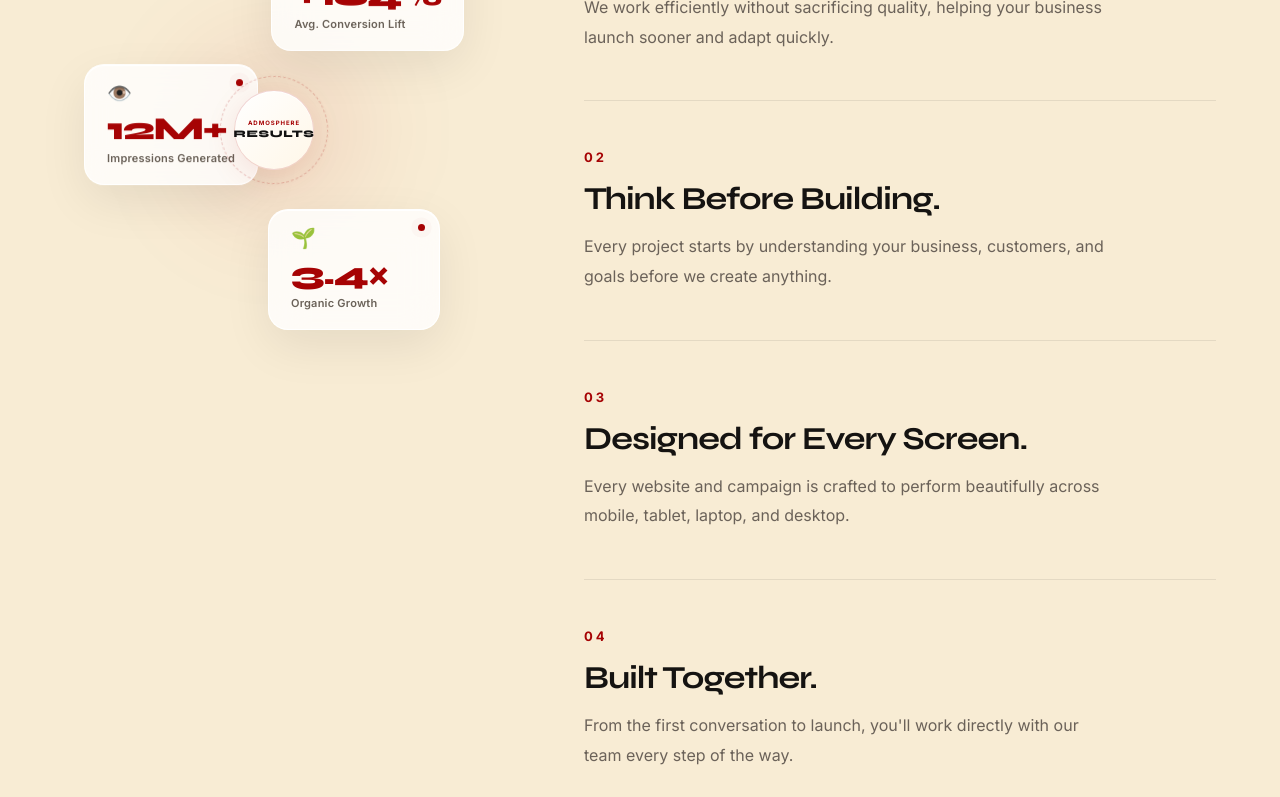
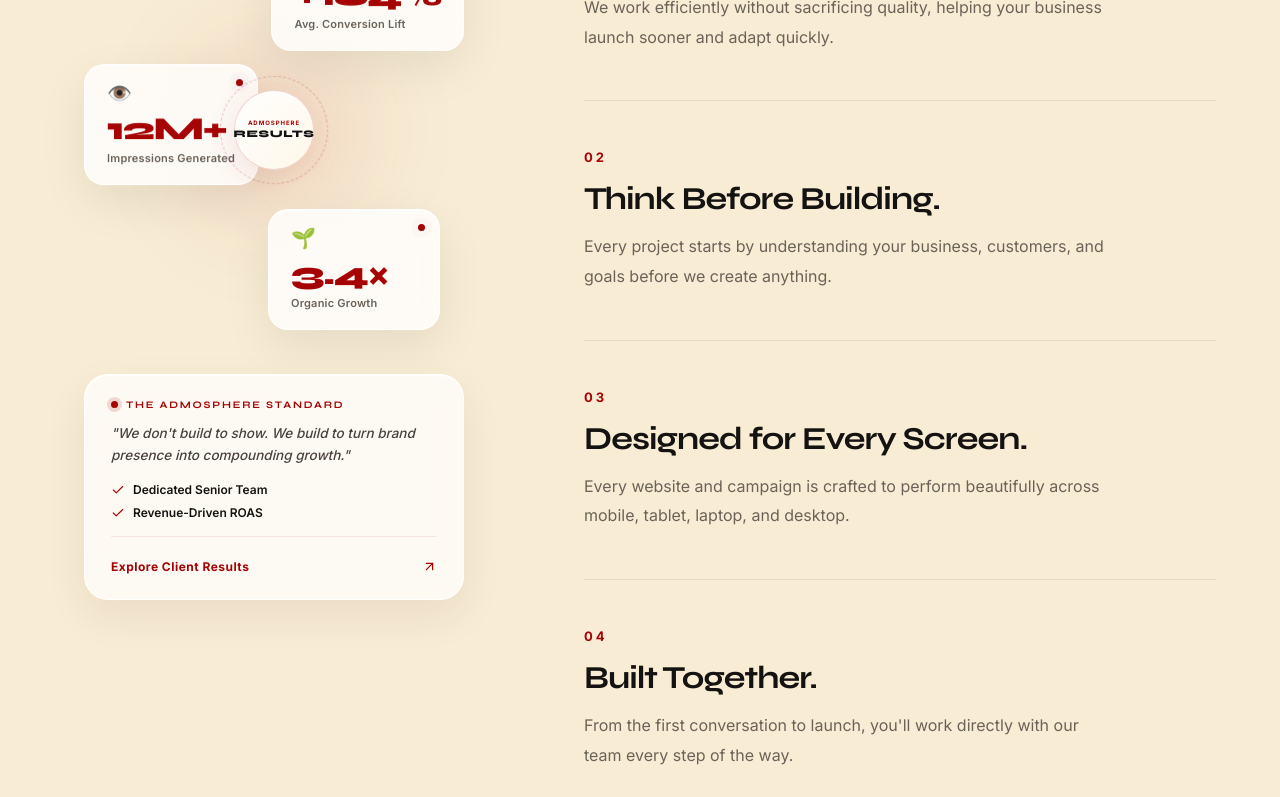
Before and after one commit to MOHAMMEDAHRASKHANKP/-admosphere-site, a React (Vite) app: page / in a window 1280 px wide. Shown: the part 3104-3901 px from the top of the page. Built offline with nearby package versions, Linux system fonts and the light colour scheme.

Commit message:
feat: add matching standard glass card and sticky behavior to balance principles section

```diff
--- a/src/components/sections/WhyAdmosphere.jsx
+++ b/src/components/sections/WhyAdmosphere.jsx
@@ -1,5 +1,6 @@
 import React from "react";
 import { motion } from "framer-motion";
+import { FiArrowUpRight, FiCheck } from "react-icons/fi";
 import "../../styles/Why-admosphere.css";
 import GrowthEngine from "../ui/GrowthEngine";
 const principles = [
@@ -51,6 +52,37 @@ export default function WhyAdmosphere() {
         <div className="why-layout">
           <div className="why-left">
             <GrowthEngine />
+
+            <motion.div
+              className="why-impact-card"
+              initial={{ opacity: 0, y: 24 }}
+              whileInView={{ opacity: 1, y: 0 }}
+              viewport={{ once: false, amount: 0.3 }}
+              transition={{ duration: 0.65, delay: 0.2 }}
+            >
+              <div className="why-impact-header">
+                <span className="why-impact-dot" />
+                <span className="why-impact-kicker">THE ADMOSPHERE STANDARD</span>
+              </div>
+
+              <p className="why-impact-quote">
+                "We don't build to show. We build to turn brand presence into compounding growth."
+              </p>
+
+              <div className="why-impact-badges">
+                <span className="why-impact-badge">
+                  <FiCheck /> Dedicated Senior Team
+                </span>
+                <span className="why-impact-badge">
+                  <FiCheck /> Revenue-Driven ROAS
+                </span>
+              </div>
+
+              <a href="#work" className="why-impact-link">
+                <span>Explore Client Results</span>
+                <FiArrowUpRight />
+              </a>
+            </motion.div>
           </div>
 
           <div className="why-right">
--- a/src/styles/Why-admosphere.css
+++ b/src/styles/Why-admosphere.css
@@ -58,9 +58,109 @@
 
 .why-left {
   position: sticky;
-  top: 130px;
+  top: 110px;
   display: flex;
-  justify-content: center;
+  flex-direction: column;
+  align-items: center;
+  gap: 24px;
+}
+
+/* ============================================================
+   IMPACT CARD — fills bottom void with brand authority
+   ============================================================ */
+
+.why-impact-card {
+  width: 100%;
+  max-width: 380px;
+  padding: 24px 26px;
+  border-radius: 24px;
+  background: rgba(255, 255, 255, 0.72);
+  border: 1px solid rgba(255, 255, 255, 0.95);
+  box-shadow:
+    0 16px 40px rgba(87, 38, 24, 0.08),
+    inset 0 1px 0 #fff;
+  backdrop-filter: blur(18px);
+  -webkit-backdrop-filter: blur(18px);
+  box-sizing: border-box;
+}
+
+.why-impact-header {
+  display: flex;
+  align-items: center;
+  gap: 8px;
+  margin-bottom: 12px;
+}
+
+.why-impact-dot {
+  width: 7px;
+  height: 7px;
+  border-radius: 50%;
+  background: #a60304;
+  box-shadow: 0 0 0 4px rgba(166, 3, 4, 0.14);
+}
+
+.why-impact-kicker {
+  font-family: Syne, sans-serif;
+  font-size: 10px;
+  font-weight: 700;
+  letter-spacing: .18em;
+  text-transform: uppercase;
+  color: #a60304;
+}
+
+.why-impact-quote {
+  font-size: 13.5px;
+  line-height: 1.6;
+  color: #4a423a;
+  margin: 0 0 16px;
+  font-style: italic;
+  font-weight: 500;
+}
+
+.why-impact-badges {
+  display: flex;
+  flex-direction: column;
+  gap: 8px;
+  margin-bottom: 18px;
+  padding-bottom: 16px;
+  border-bottom: 1px solid rgba(166, 3, 4, 0.08);
+}
+
+.why-impact-badge {
+  display: inline-flex;
+  align-items: center;
+  gap: 8px;
+  font-size: 12px;
+  font-weight: 600;
+  color: #151311;
+}
+
+.why-impact-badge svg {
+  color: #a60304;
+  font-size: 14px;
+  flex-shrink: 0;
+}
+
+.why-impact-link {
+  display: inline-flex;
+  align-items: center;
+  justify-content: space-between;
+  width: 100%;
+  font-size: 12px;
+  font-weight: 700;
+  letter-spacing: .04em;
+  color: #a60304;
+  text-decoration: none;
+  transition: transform 0.25s ease, color 0.25s ease;
+}
+
+.why-impact-link:hover {
+  transform: translateX(3px);
+  color: #d12121;
+}
+
+.why-impact-link svg {
+  font-size: 15px;
 }
 
 /* ============================================================
```
